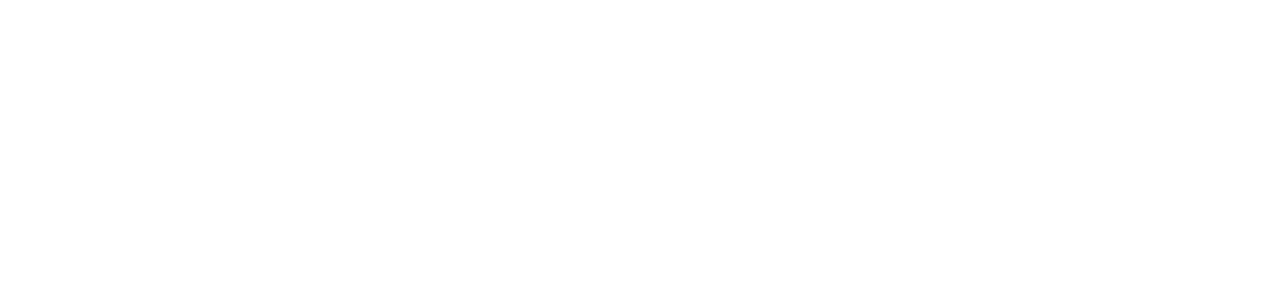
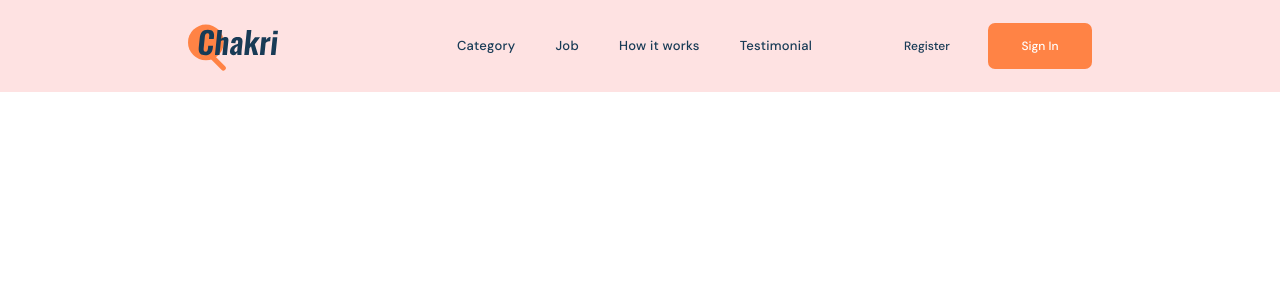
Before and after one commit to GitHubOshin/Chakri, a React (Create React App) app: page / in a window 1280 px wide. Shown: the top 300 px of the page. Built offline with nearby package versions, Linux system fonts and the light colour scheme.

Commit message:
Update App.js

```diff
--- a/src/App.js
+++ b/src/App.js
@@ -1,5 +1,12 @@
+import FirstPage from './pages/FirstPage'
+import Categories from './pages/Categories'
 function App() {
-  return <div className="App"></div>
+  return (
+    <div className="App">
+      <FirstPage />
+      <Categories />
+    </div>
+  )
 }
 
 export default App
```
